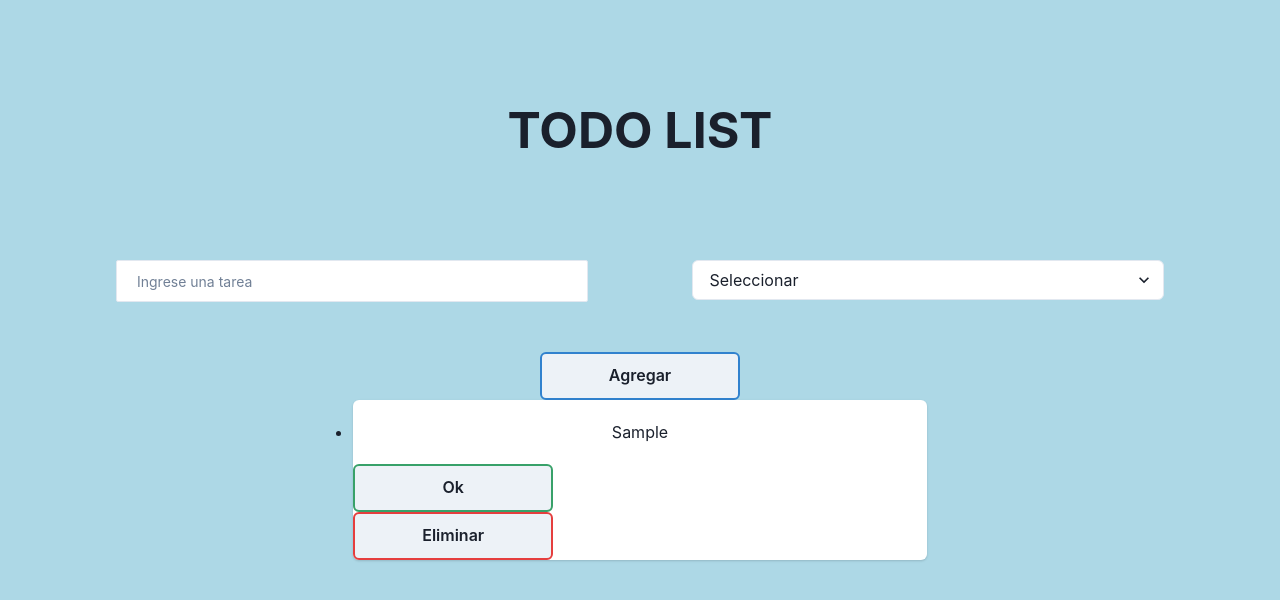
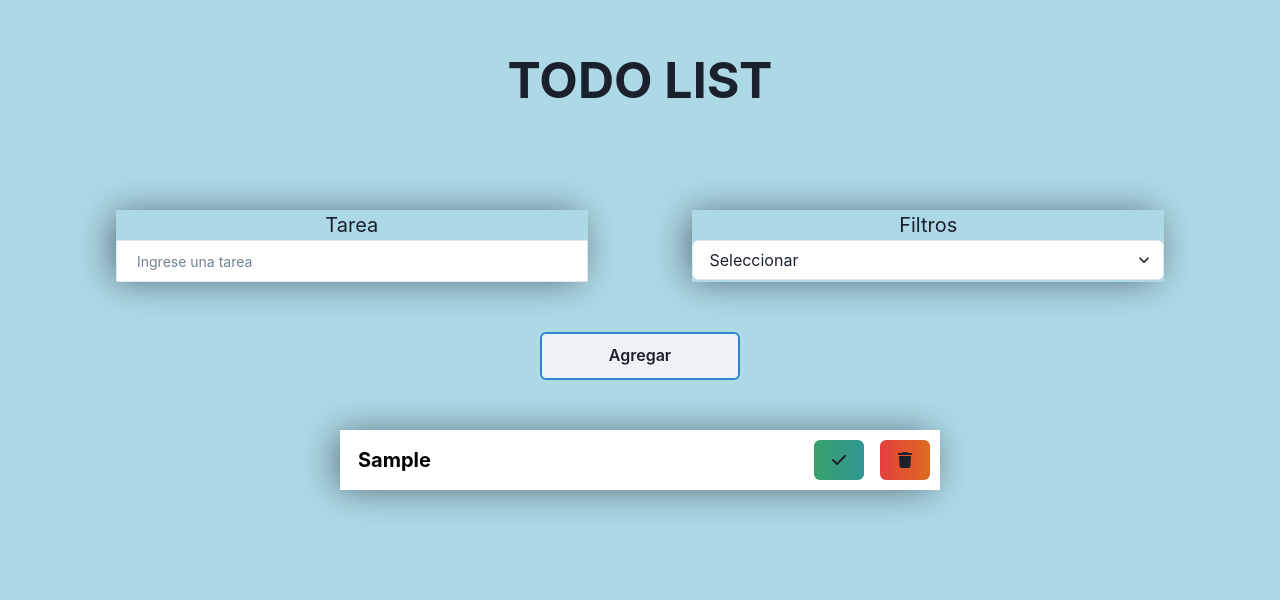
Before and after one commit to carlaweglin/todo-list, a React (Vite) app: page / in a window 1280 px wide. Both pictures are taken after typing "Sample" into the empty fields and a click on the button "Agregar". Shown: the top 600 px of the page. Built offline with nearby package versions, Linux system fonts and the light colour scheme.

Commit message:
se corrige estilado y se agrega iconos en botones

```diff
--- a/index.html
+++ b/index.html
@@ -4,7 +4,10 @@
     <meta charset="UTF-8" />
     <link rel="icon" type="image/svg+xml" href="/vite.svg" />
     <meta name="viewport" content="width=device-width, initial-scale=1.0" />
-    <title>Vite + React</title>
+    <link rel="stylesheet" href="https://cdnjs.cloudflare.com/ajax/libs/font-awesome/6.2.1/css/all.min.css"
+    integrity="sha512-MV7K8+y+gLIBoVD59lQIYicR65iaqukzvf/nwasF0nqhPay5w/9lJmVM2hMDcnK1OnMGCdVK+iQrJ7lzPJQd1w=="
+    crossorigin="anonymous" referrerpolicy="no-referrer" />
+    <title>Todo List</title>
   </head>
   <body>
     <div id="root"></div>
--- a/src/App.jsx
+++ b/src/App.jsx
@@ -10,7 +10,7 @@ function App() {
 
   return (
     <div className="App">
-      <Container bg='lightBlue'  maxW='100%' height="100vh" pt="100px" >
+      <Container bg='lightBlue'  maxW='100%' minHeight="100vh" pt="100px" py='50px' >
       <header>
       <Heading as="h1" fontSize='50px' >TODO LIST</Heading>
       </header>
--- a/src/components/AgregarTarea.jsx
+++ b/src/components/AgregarTarea.jsx
@@ -1,34 +1,41 @@
-import { useState } from 'react';
-import { Text, Input, Box, Select, Flex, Spacer, Button } from "@chakra-ui/react";
-import { ListaTareas } from './ListaTareas';
+import { useState } from "react";
+import {
+  Text,
+  Input,
+  Box,
+  Select,
+  Flex,
+  Spacer,
+  Button,
+} from "@chakra-ui/react";
+import { ListaTareas } from "./ListaTareas";
 
 export function AgregarTarea() {
-
   const [tareas, setTareas] = useState([]);
-    const [tarea, setTarea] = useState('');
-
+  const [tarea, setTarea] = useState("");
 
   function handleChange(e) {
-         setTarea(e.target.value)
+    setTarea(e.target.value);
   }
 
   function agregarTarea() {
     let aux = tareas;
     let tareaIngresada = {
-            descripcion : tarea,
-            id : self.crypto.randomUUID(),
-
+      descripcion: tarea,
+      id: self.crypto.randomUUID(),
+    };
+    aux.push(tareaIngresada);
+    setTareas(aux);
+    setTarea("");
   }
-        aux.push(tareaIngresada)
-        setTareas(aux)
-        setTarea('')
-     }
-
 
   return (
     <>
       <Flex m="100px 100px 50px 100px">
-        <Box w="45%">
+        <Box w="45%" boxShadow="-5px 1px 37px -3px rgba(0,0,0,0.52)">
+          <Text as="h2" fontSize="xl">
+            Tarea
+          </Text>
           <Input
             p="20px"
             bg="white"
@@ -39,7 +46,10 @@ export function AgregarTarea() {
           />
         </Box>
         <Spacer />
-        <Box w="45%">
+        <Box w="45%" boxShadow="-5px 1px 37px -3px rgba(0,0,0,0.52)">
+          <Text as="h2" fontSize="xl">
+            Filtros
+          </Text>
           <Select bg="white" placeholder="Seleccionar">
             <option value="todas">Todas</option>
             <option value="completas">Completas</option>
@@ -57,7 +67,7 @@ export function AgregarTarea() {
       >
         Agregar
       </Button>
-    <ListaTareas tareas={tareas}/>
+      <ListaTareas tareas={tareas} />
     </>
   );
 }
--- a/src/components/ListaTareas.jsx
+++ b/src/components/ListaTareas.jsx
@@ -1,44 +1,29 @@
-import { Button, Card, CardBody, Container, Text } from "@chakra-ui/react";
-
-export function ListaTareas({tareas}) {
-
-    console.log(tareas);
-
-  const listaItems =
-   tareas.map((tarea) => (
-    <li key={tarea.id}>
-          <Card>
-            <CardBody>
-              <Text>{tarea.descripcion}</Text>
-            </CardBody>
-            <Button
-              size="md"
-              height="48px"
-              width="200px"
-              border="2px"
-              borderColor="green.500"
-            >
-              Ok
-            </Button>
-            <Button
-              size="md"
-              height="48px"
-              width="200px"
-              border="2px"
-              borderColor="red.500"
-            >
-              Eliminar
-            </Button>
-          </Card>
-        </li>)
-  )
+import {
+  Box,
+  Button,
+  ButtonGroup,
+  Container,
+  Flex,
+  Heading,
+  Spacer,
+} from "@chakra-ui/react";
 
 
-  return (
-    <Container>
-      <ul>
-        {listaItems}
-      </ul>
-    </Container>
-  );
+export function ListaTareas({ tareas }) {
+  console.log(tareas);
+
+  const listaItems = tareas.map((tarea) => (
+    <Flex backgroundColor='white' key={tarea.id} width="600px" alignItems="center" gap="2" p='10px' boxShadow='-5px 1px 37px -3px rgba(0,0,0,0.52)' my='15px'>
+      <Box p="2">
+        <Heading color='black' size="md">{tarea.descripcion}</Heading>
+      </Box>
+      <Spacer />
+      <ButtonGroup gap="2">
+        <Button bgGradient='linear(to-l, teal.500, green.500)'  height='40px' width='50px'><i class="fa-solid fa-check"></i></Button>
+        <Button bgGradient='linear(to-l, orange.500, red.500)' height='40px' width='50px'><i class="fa-solid fa-trash"></i></Button>
+      </ButtonGroup>
+    </Flex>
+  ));
+
+  return <Container maxWidth='max-content' mt='50px'>{listaItems}</Container>;
 }
```
Lines whose indentation alone changed are shown as unchanged.
